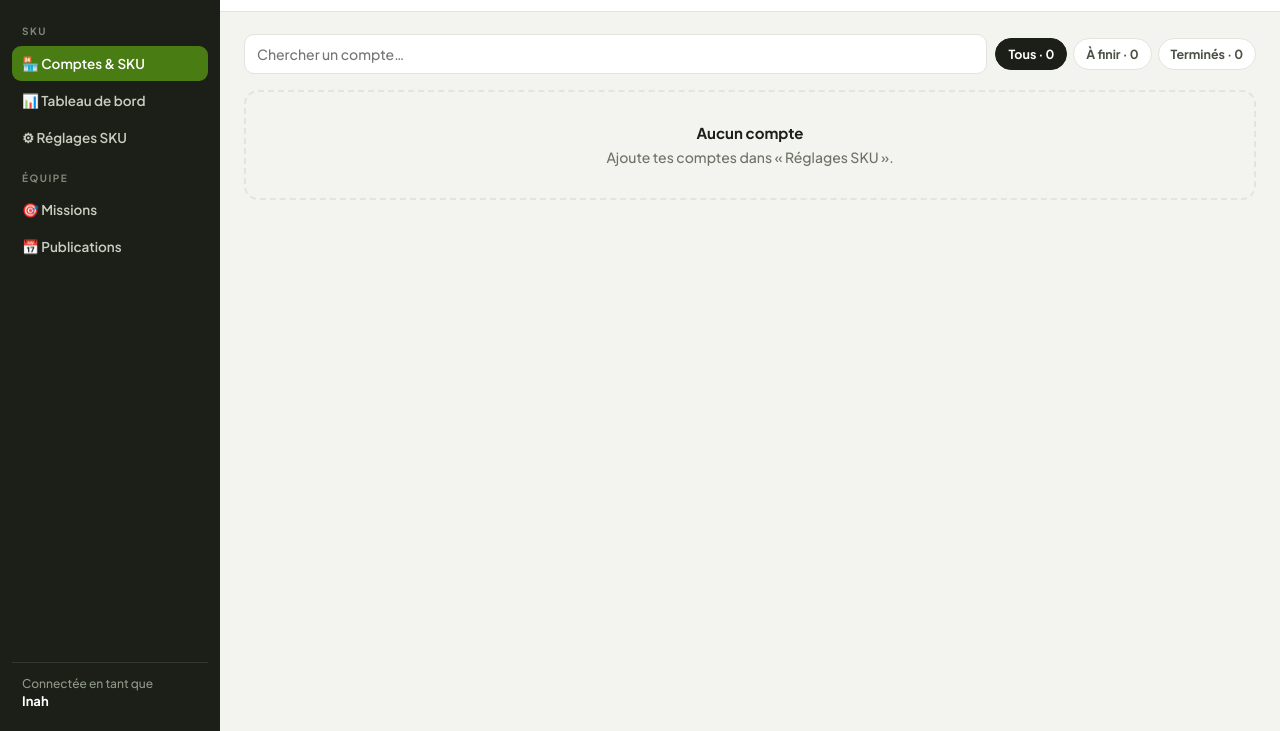
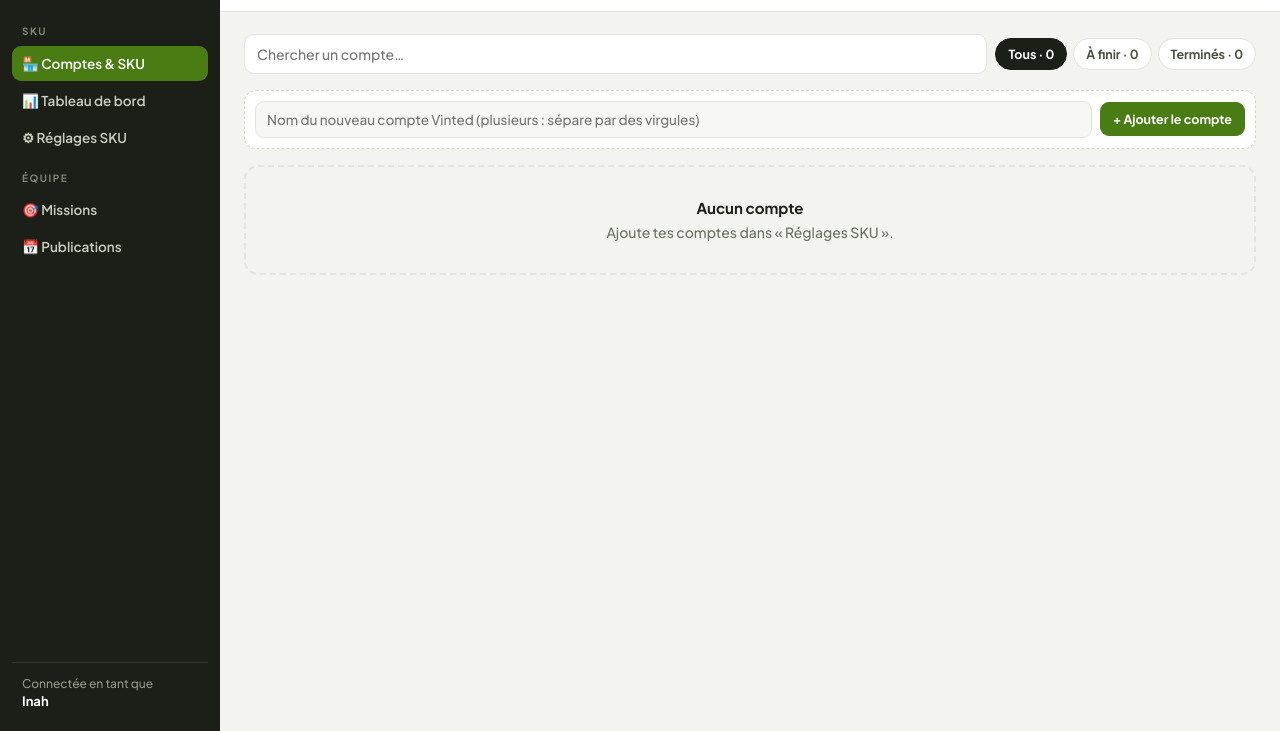
Before and after one commit to antoinegabay74-rgb/sku-tracker, a plain HTML site: page index.html in a window 1280 px wide. Shown: the part 69-800 px from the top of the page. Drawn offline with Linux system fonts and the light colour scheme; no server answers.

Commit message:
Ajout de comptes depuis la page Comptes & SKU
Co-Authored-By: Claude Opus 5.5 <noreply@anthropic.com>
Claude-Session: https://claude.ai/code/session_01RYExE1pbaBRrWCGZNFp8SX

```diff
--- a/index.html
+++ b/index.html
@@ -400,7 +400,7 @@ function drawA(){
   let shown=st.filter(x=>!q||x.a.name.toLowerCase().includes(q));
   if(aFilter==='todo')shown=shown.filter(x=>x.done<x.tot);
   if(aFilter==='full')shown=shown.filter(x=>x.tot&&x.done>=x.tot);
-  const todoAccs=st.filter(x=>x.done<x.tot).length;
+  const todoAccs=st.filter(x=>x.done<x.tot).length,fullAccs=st.filter(x=>x.tot&&x.done>=x.tot).length;
   v.replaceChildren(
     mk('div',{class:'hdr'},mk('h1',{},'🏪 Comptes & SKU'),mk('p',{},accs.length+' comptes Vinted · '+skus.length+' SKU · clique sur un compte pour voir ses SKU')),
     mk('div',{class:'ct'},
@@ -409,11 +409,26 @@ function drawA(){
         mk('div',{class:'chips'},
           chip('Tous · '+accs.length,aFilter==='all',()=>{aFilter='all';drawA();}),
           chip('À finir · '+todoAccs,aFilter==='todo',()=>{aFilter='todo';drawA();}),
-          chip('Terminés · '+(accs.length-todoAccs),aFilter==='full',()=>{aFilter='full';drawA();}))),
+          chip('Terminés · '+fullAccs,aFilter==='full',()=>{aFilter='full';drawA();}))),
+      addAccBar(),
       !accs.length?mk('div',{class:'s-empty'},mk('b',{},'Aucun compte'),'Ajoute tes comptes dans « Réglages SKU ».')
       :!shown.length?mk('div',{class:'s-empty'},'Aucun compte ne correspond.')
       :mk('div',{class:'s-grid'},shown.map(x=>accCard(x)))));
-  refocus('a-search');
+  refocus('a-search');refocus('a-new');
+}
+function addAccBar(){
+  const i=mk('input',{class:'inp',id:'a-new',placeholder:'Nom du nouveau compte Vinted (plusieurs : sépare par des virgules)',maxlength:'400','aria-label':'Nouveau compte'});
+  const go2=()=>{
+    const names=i.value.split(/[,\n;]+/).map(x=>x.trim()).filter(Boolean);if(!names.length){i.focus();return;}
+    const exist=new Set(accArr().map(a=>a.name.toLowerCase()));const empIds={};Object.keys(S.emps||{}).forEach(k=>empIds[k]=true);
+    const add={};let dup=0;names.forEach(n=>{if(exist.has(n.toLowerCase())){dup++;return;}exist.add(n.toLowerCase());const id=uid();add[id]={name:n,empIds};S.accs[id]=add[id];});
+    const k=Object.keys(add).length;
+    if(k)W(()=>PATCH('accs',add));
+    toast(k?(k>1?k+' comptes ajoutés':'Compte « '+Object.values(add)[0].name+' » ajouté')+(dup?' · '+dup+' déjà existant(s)':''):'Ce compte existe déjà');
+    i.value='';_focusId='a-new';_focusPos=0;drawA();
+  };
+  i.addEventListener('keydown',e=>{if(e.key==='Enter')go2();});
+  return mk('div',{class:'row',style:'margin-bottom:16px;background:var(--surface);border:1px dashed #cfd6c4;border-radius:12px;padding:10px'},i,mk('button',{class:'btn g',type:'button',onclick:go2},'+ Ajouter le compte'));
 }
 function catOf(a){const c=a.cat&&S.pubCats&&S.pubCats[a.cat];return c||null;}
 function accCard({a,tot,done}){
```
